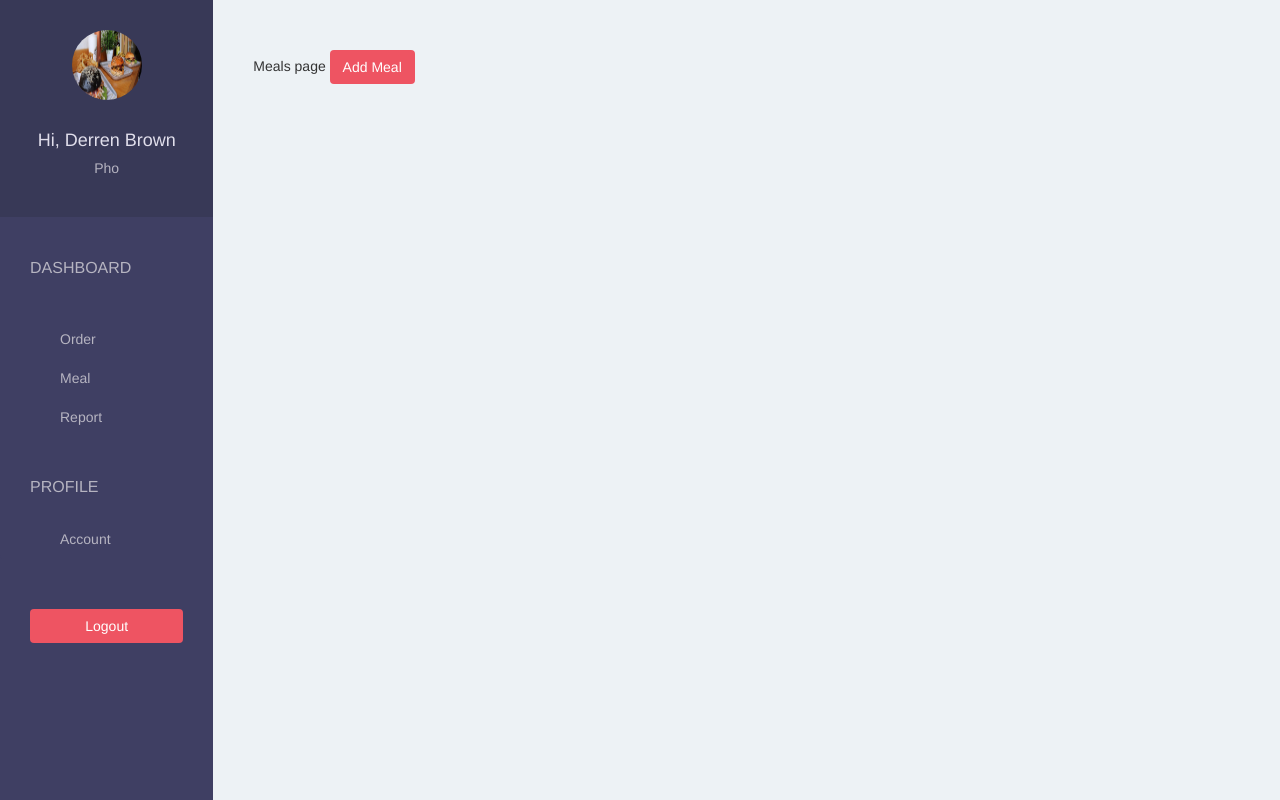
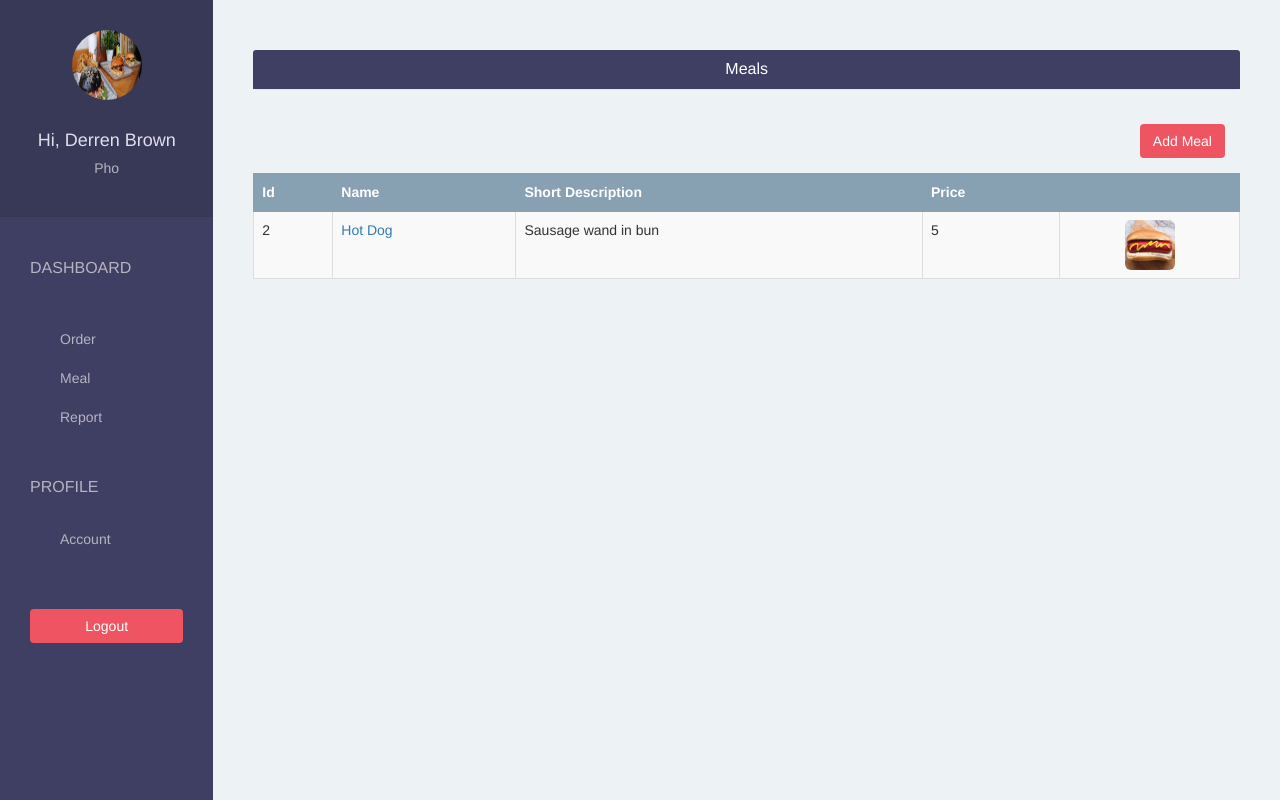
Before and after one commit to awye765/foodtasker2, a Django app: page /restaurant/meal/ in a window 1280 px wide. Run offline with Django 3.2, Linux system fonts and the light colour scheme; a user stored in the database is signed in; data comes from the database, SQL or seed files in the repository; both versions use the stored data as it was after the commit; some libraries are stand-ins or nearby versions.

Commit message:
Added restaurant meals list page

```diff
--- a/foodtaskerapp/static/css/style.css
+++ b/foodtaskerapp/static/css/style.css
@@ -6,6 +6,10 @@ body {
 
 .bg-blue {
   background-color: #3F3F63;
+}
+
+.bg-gray {
+  background-color: #88A1B2;
 }
 
 .text-white {
@@ -108,3 +112,13 @@ body {
 .content .panel {
   border: none;
 }
+
+.table > thead > tr > th,
+.table > thead > tr > td {
+  vertical-align: middle;
+}
+
+.table,
+.table > thead > tr > th {
+  border-color: #88A1B2;
+}
--- a/foodtaskerapp/templates/restaurant/meal.html
+++ b/foodtaskerapp/templates/restaurant/meal.html
@@ -1,6 +1,38 @@
 {% extends 'restaurant/base.html' %}
 
 {% block page %}
-    Meals page
-    <a href="{% url 'restaurant-add-meal' %}" class="btn btn-pink">Add Meal</a>
+    <div class="panel">
+        <div class="panel-heading bg-blue">
+            <h4 class="panel-title text-center text-white">Meals</h4>
+        </div>
+    </div>
+    <div class="panel-body">
+        <div class="text-right">
+            <a href="{% url 'restaurant-add-meal' %}" class="btn btn-pink">Add Meal</a>
+        </div>
+    </div>
+
+    <table class="table table-bordered table-hover table-striped">
+        <thead>
+          <tr class="bg-gray text-white">
+              <th>Id</th>
+              <th>Name</th>
+              <th>Short Description</th>
+              <th>Price</th>
+              <th class="text-center"></th>
+        </tr>
+      </thead>
+      <body>
+          {% for meal in meals %}
+            <tr>
+                <td scope="row">{{ meal.id }}</td>
+                <td><a href="{#}">{{ meal.name }}</a></td>
+                <td>{{ meal.short_description }}</td>
+                <td>{{ meal.price }}</td>
+                <td class="text-center"><img class="img-rounded"
+                    src="{{ MEDIA_URL }}{{ meal.image }}" width="50" height="50"></td>
+            </tr>
+          {% endfor %}
+      </body>
+    </table>
 {% endblock %}
--- a/foodtaskerapp/views.py
+++ b/foodtaskerapp/views.py
@@ -3,6 +3,7 @@ from django.contrib.auth.decorators import login_required
 from foodtaskerapp.forms import UserForm, RestaurantForm, UserFormForEdit, MealForm
 from django.contrib.auth import authenticate, login
 from django.contrib.auth.models import User
+from foodtaskerapp.models import Meal
 
 # Create your views here.
 def home(request):
@@ -34,7 +35,10 @@ def restaurant_account(request):
 
 @login_required(login_url='/restaurant/sign-in/')
 def restaurant_meal(request):
-    return render(request, 'restaurant/meal.html', {})
+    meals = Meal.objects.filter(restaurant = request.user.restaurant).order_by("-id")
+    return render(request, 'restaurant/meal.html', {
+        "meals": meals
+    })
 
 @login_required(login_url='/restaurant/sign-in/')
 def restaurant_add_meal(request):
```
Also changed, not shown: db.sqlite3, media/meal_images/best-hot-dog-fp.jpg (added), media/meal_images/rainbow-candy-ice-cream-156850-1.jpg (added).
